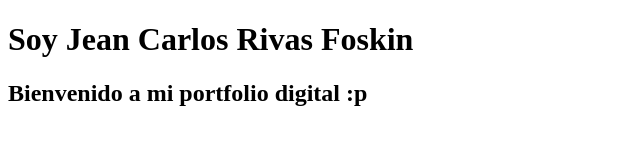
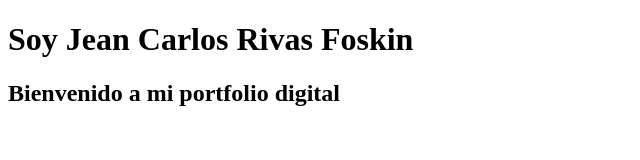
Before and after one commit to JnCRivs/jncrivs.github.io, a plain HTML site: page index.html in a window 1280 px wide. Shown: the full height of the page, 0-640 px from the left. Drawn offline with Linux system fonts and the light colour scheme.

Commit message:
Ediciones

```diff
--- a/index.html
+++ b/index.html
@@ -2,6 +2,6 @@
 <html>
 <body>
 <h1>Soy Jean Carlos Rivas Foskin</h1>
-<h2>Bienvenido a mi portfolio digital :p </h2>
+<h2>Bienvenido a mi portfolio digital</h2>
 </body>
 </html>
```
